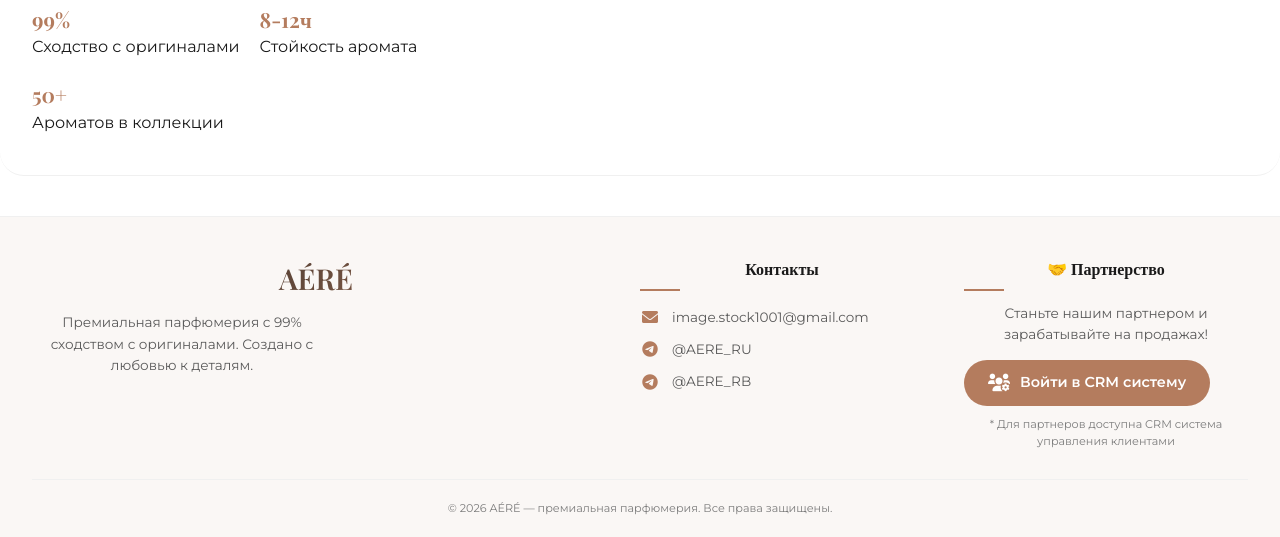
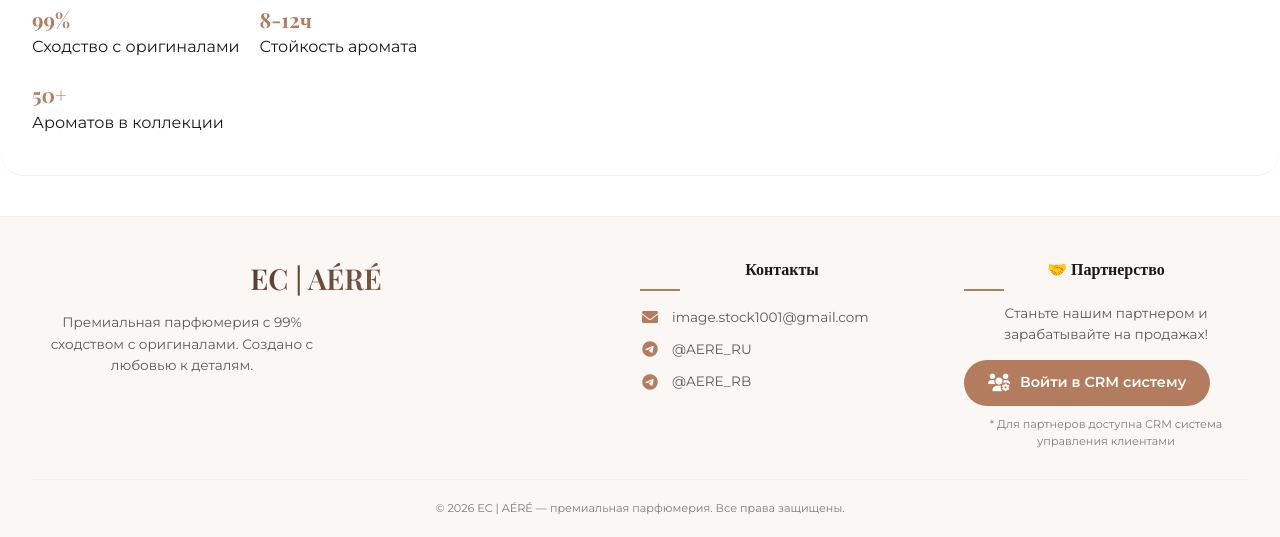
Before and after one commit to nkozoriz709-hash/AERE_RU, a plain HTML site: page index.html in a window 1280 px wide. Shown: the part 1205-1742 px from the top of the page. Drawn offline with nearby package versions, Linux system fonts and the light colour scheme; no server answers.

Commit message:
Update index.html

```diff
--- a/index.html
+++ b/index.html
@@ -3,7 +3,7 @@
 <head>
     <meta charset="UTF-8">
     <meta name="viewport" content="width=device-width, initial-scale=1.0, maximum-scale=1.0, user-scalable=no, viewport-fit=cover">
-    <title>AÉRÉ | Минималистичная парфюмерия</title>
+    <title>EC | AÉRÉ | Минималистичная парфюмерия</title>
     <!-- Google Fonts -->
     <link href="https://fonts.googleapis.com/css2?family=Inter:opsz,wght@14..32,300;14..32,400;14..32,500;14..32,600;14..32,700&display=swap" rel="stylesheet">
     <link href="https://fonts.googleapis.com/css2?family=Montserrat:wght@300;400;500;600;700&family=Playfair+Display:wght@400;500;600;700;800&display=swap" rel="stylesheet">
@@ -23,7 +23,7 @@
 <header>
     <div class="container">
         <div class="navbar">
-            <div class="logo">AÉRÉ</div>
+            <div class="logo">EC | AÉRÉ</div>
             <div class="header-actions">
                 <div class="account-icon" id="accountIcon">
                     <i class="fas fa-user"></i>
@@ -99,7 +99,7 @@
         <div class="footer-content">
             <!-- Бренд -->
             <div class="footer-brand">
-                <div class="footer-logo">AÉRÉ</div>
+                <div class="footer-logo">EC | AÉRÉ</div>
                 <p class="footer-description">Премиальная парфюмерия с 99% сходством с оригиналами. Создано с любовью к деталям.</p>
             </div>
 
@@ -136,7 +136,7 @@
         </div>
 
         <div class="footer-bottom">
-            <p>© 2026 AÉRÉ — премиальная парфюмерия. Все права защищены.</p>
+            <p>© 2026 EC | AÉRÉ — премиальная парфюмерия. Все права защищены.</p>
         </div>
     </div>
 </footer>
```
